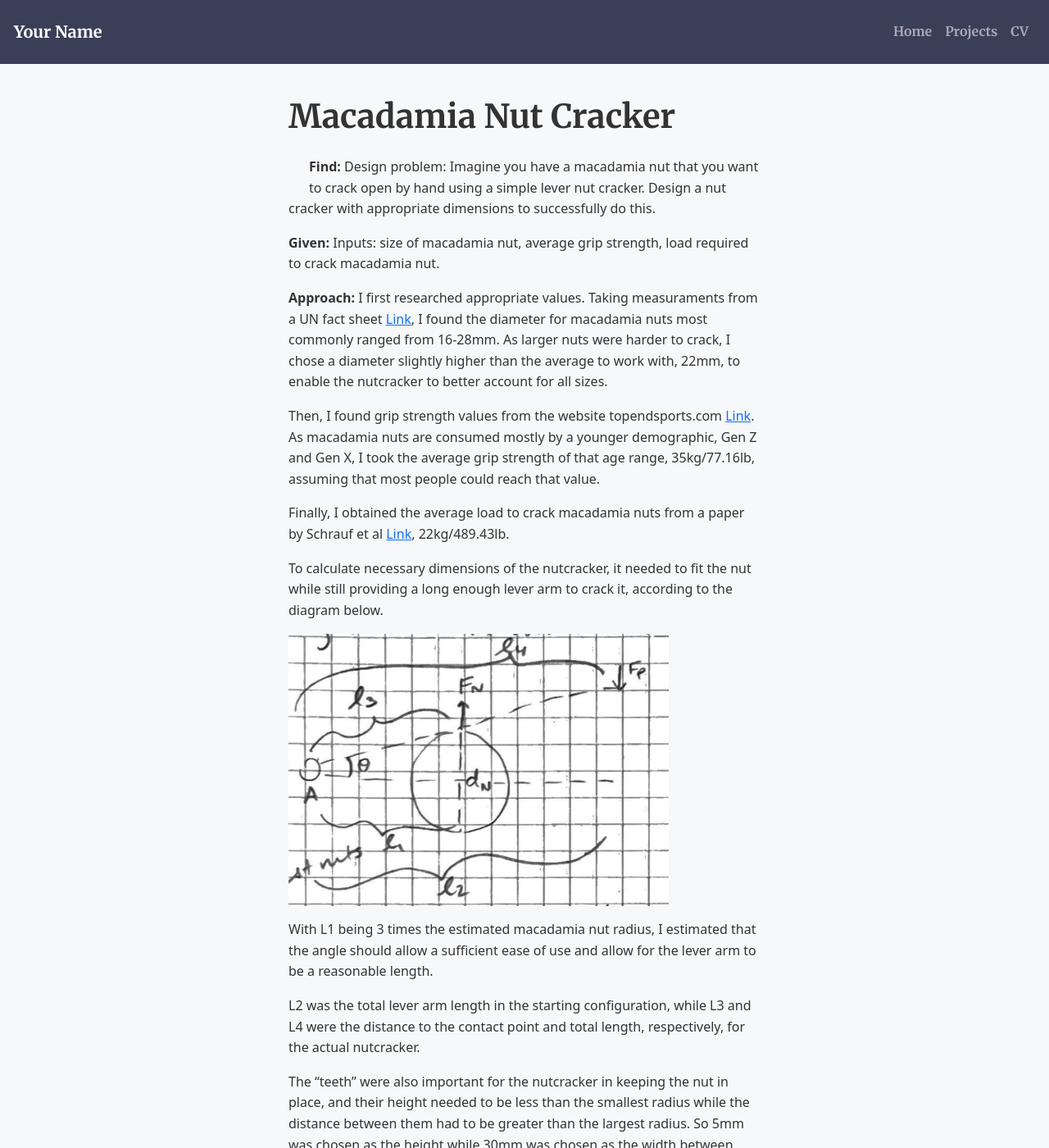
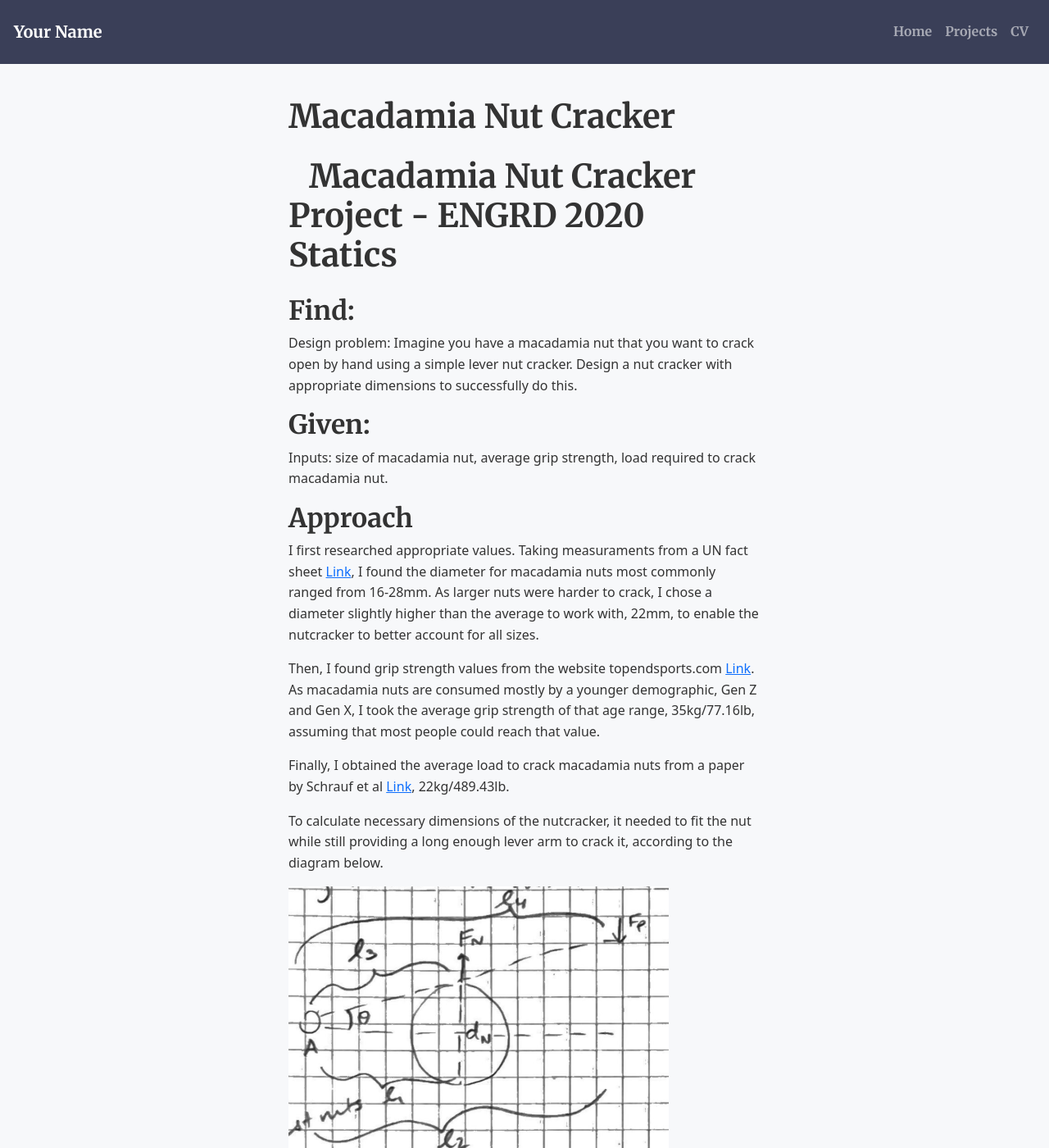
Before and after one commit to taidiyue2/ty429-ENGRD-2020, a Jekyll site: the page built from _projects/Macadamia Nut Cracker.md, in a window 1280 px wide and 1400 px high. Shown: the whole window at 82% size. Built offline with Jekyll 4.4.1, drawn with Linux system fonts in a browser that asks for light colours; some of the changed text lies outside the part shown.

Commit message:
<Commit Message>

```diff
--- a/_projects/Macadamia Nut Cracker.md
+++ b/_projects/Macadamia Nut Cracker.md
@@ -4,13 +4,17 @@ title: Macadamia Nut Cracker
 description: ENGRD 2020 Statics Project
 technologies: n/a
 ---
+# Macadamia Nut Cracker Project - ENGRD 2020 Statics
 
-**Find:** Design problem: Imagine you have a macadamia nut that you want to crack open by hand
+## Find:
+Design problem: Imagine you have a macadamia nut that you want to crack open by hand
 using a simple lever nut cracker. Design a nut cracker with appropriate dimensions to successfully do this.
 
-**Given:** Inputs: size of macadamia nut, average grip strength, load required to crack macadamia nut.
+## Given:
+Inputs: size of macadamia nut, average grip strength, load required to crack macadamia nut.
 
-**Approach:** I first researched appropriate values. Taking measuraments from a UN fact sheet [Link](https://unece.org/sites/default/files/2025-12/DDP-22-InshellMacadamiaNuts_2025_E.pdf?__cf_chl_rt_tk=SiU2UmhHNwCT5YtbHlciEvC9Hc75zbM53kLXhPOjmRE-1772070993-1.0.1.1-m._g70WAcMCroFbHwOxTeq6XL0f8O1N1DunjdElJFLQ), I found the diameter for macadamia nuts most commonly ranged from 16-28mm. As larger nuts were harder to crack, I chose a diameter slightly higher than the average to work with, 22mm, to enable the nutcracker to better account for all sizes.
+## Approach
+I first researched appropriate values. Taking measuraments from a UN fact sheet [Link](https://unece.org/sites/default/files/2025-12/DDP-22-InshellMacadamiaNuts_2025_E.pdf?__cf_chl_rt_tk=SiU2UmhHNwCT5YtbHlciEvC9Hc75zbM53kLXhPOjmRE-1772070993-1.0.1.1-m._g70WAcMCroFbHwOxTeq6XL0f8O1N1DunjdElJFLQ), I found the diameter for macadamia nuts most commonly ranged from 16-28mm. As larger nuts were harder to crack, I chose a diameter slightly higher than the average to work with, 22mm, to enable the nutcracker to better account for all sizes.
 
 Then, I found grip strength values from the website topendsports.com [Link](https://www.topendsports.com/testing/norms/handgrip.html). As macadamia nuts are consumed mostly by a younger demographic, Gen Z and Gen X, I took the average grip strength of that age range, 35kg/77.16lb, assuming that most people could reach that value.
 
@@ -26,12 +30,12 @@ L2 was the total lever arm length in the starting configuration, while L3 and L4
 
 The "teeth" were also important for the nutcracker in keeping the nut in place, and their height needed to be less than the smallest radius while the distance between them had to be greater than the largest radius. So 5mm was chosen as the height while 30mm was chosen as the width between them. (Note: I accidentally wrote 10mm for the teeth height on the diagram instead of 5mm)
 
-**Calculations:**
-
+## Calculations
 ![Calculations:](/assets/images/calculations.png)
 
 I came to the total arm length of 501.46mm, with the nut centered at 79.06mm from the hinge, as shown in the diagram below.
 
 ![Final diagram:](/assets/images/macadamia.png)
 
-**Discussion:** This nutcracker is quite large, but as macadamia nuts require several times the load of other nuts, as seen in the paper by Schrauf et al., it is reasonable to expect a similar increase in dimensions from regular nutcrackers. It may be made more efficient by adding a more complex lever mechanism or using actuators, as suggested by the second part of the problem.
+## Discussion
+ This nutcracker is quite large, but as macadamia nuts require several times the load of other nuts, as seen in the paper by Schrauf et al., it is reasonable to expect a similar increase in dimensions from regular nutcrackers. It may be made more efficient by adding a more complex lever mechanism or using actuators, as suggested by the second part of the problem.
```
